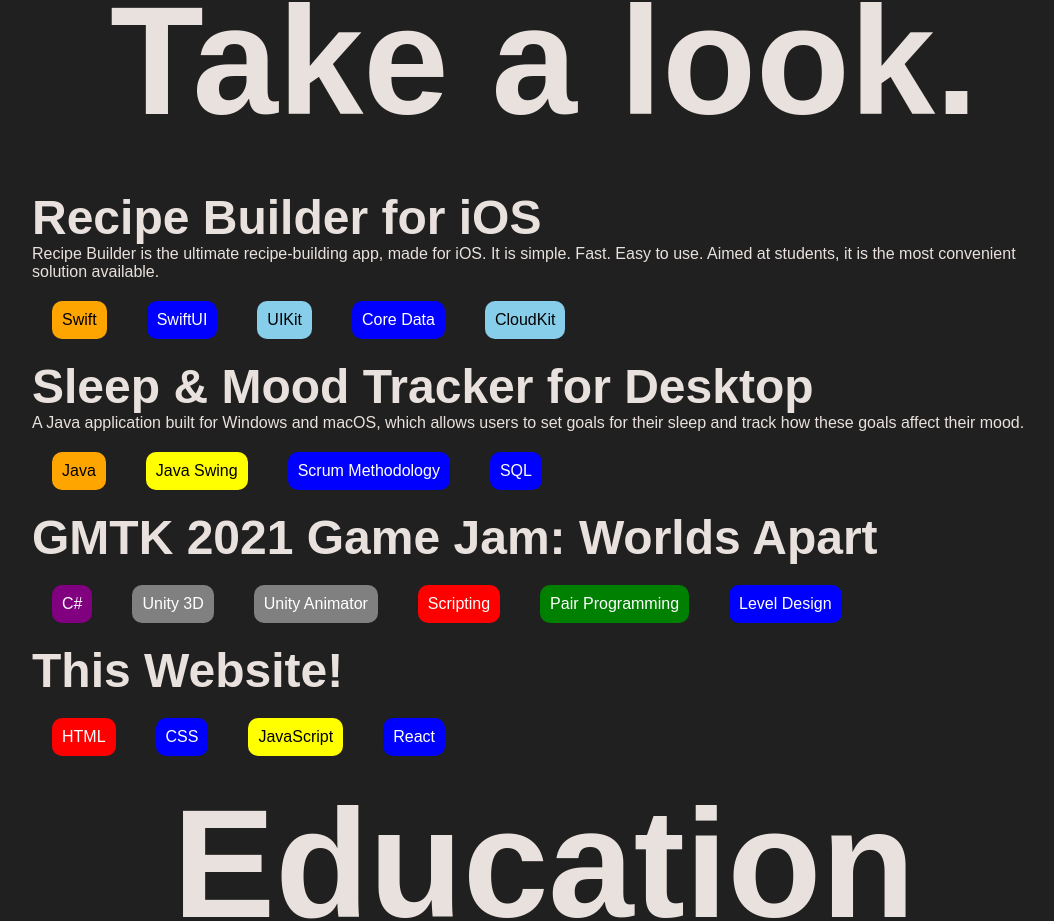
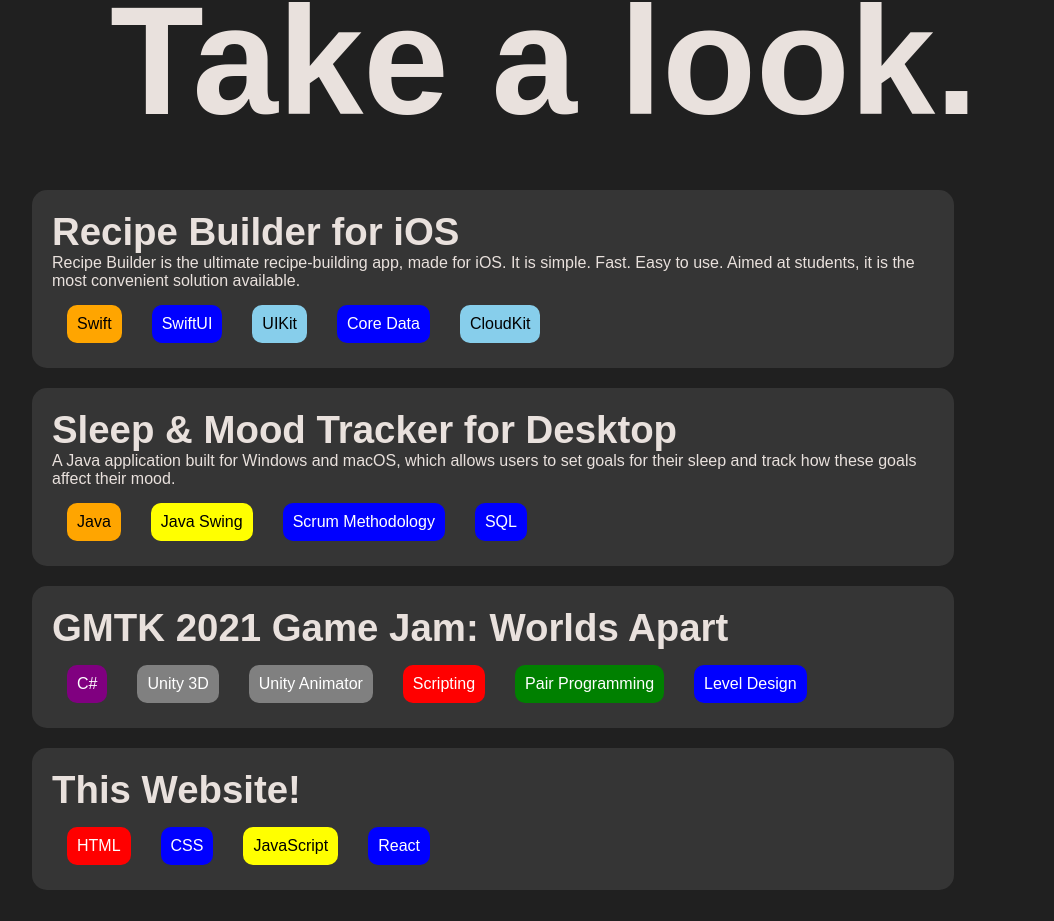
Before and after one commit to jakedves/portfolio, a React (Create React App) app: page / in a window 1280 px wide. Shown: the part 1526-2447 px from the top of the page, without its empty margins (96-1150 px from the left). Built offline with nearby package versions, Linux system fonts and the light colour scheme.

Commit message:
changed project page design

```diff
--- a/src/components/Project.js
+++ b/src/components/Project.js
@@ -12,5 +12,5 @@
       <p className="project-desc-short">{project.shortDesc}</p>
       <BadgeList tools={project.tools}></BadgeList>
     </div>
-  )
+  );
 }
--- a/src/styles/Projects.css
+++ b/src/styles/Projects.css
@@ -4,41 +4,19 @@
   margin: auto;
 }
 
-/* MOBILE / SMALL SCREEN */
-@media only screen and (max-width: 600px) {
-
-}
-
-/* DESKTOP / TABLET / LARGER SCREEN */
-@media only screen and (min-width: 601px) {
-
-}
-
-.projects .showcase .showcase-item {
-  color: #e9e1dd;
-  padding: 50px 0;
-  display: flex;
-  justify-content: center;
-  align-items: center;
-  max-height: 60vh;
-}
-
-.projects .showcase .showcase-item img {
-  height: 500px;
-  object-fit: contain;
-  max-width: 24%;
+/* Create a background to each project */
+.project-card {
+  width: 90%;
   border-radius: 15px;
-  margin: 0 20px;
-}
-
-.showcase .right-aligned {
-  text-align: right;
+  background: #353535;
+  padding: 20px 20px 10px 20px;
+  margin: 20px 0;
 }
 
 /* Tool Badges */
 .tool {
   padding: 10px;
-  margin: 20px 20px;
+  margin: 15px;
   border-radius: 10px;
   display: inline-block;
 }
--- a/src/styles/Text.css
+++ b/src/styles/Text.css
@@ -58,6 +58,20 @@
   color: black;
 }
 
+/* MOBILE / SMALL SCREEN */
+@media only screen and (max-width: 750px) {
+  .project-title {
+    font-size: 4vw;
+  }
+}
+
+/* DESKTOP / TABLET / LARGER SCREEN */
+@media only screen and (min-width: 751px) {
+  .project-title {
+    font-size: 3vw;
+  }
+}
+
 #want-to-see-more {
   font-size: 11vw;
 }
```
